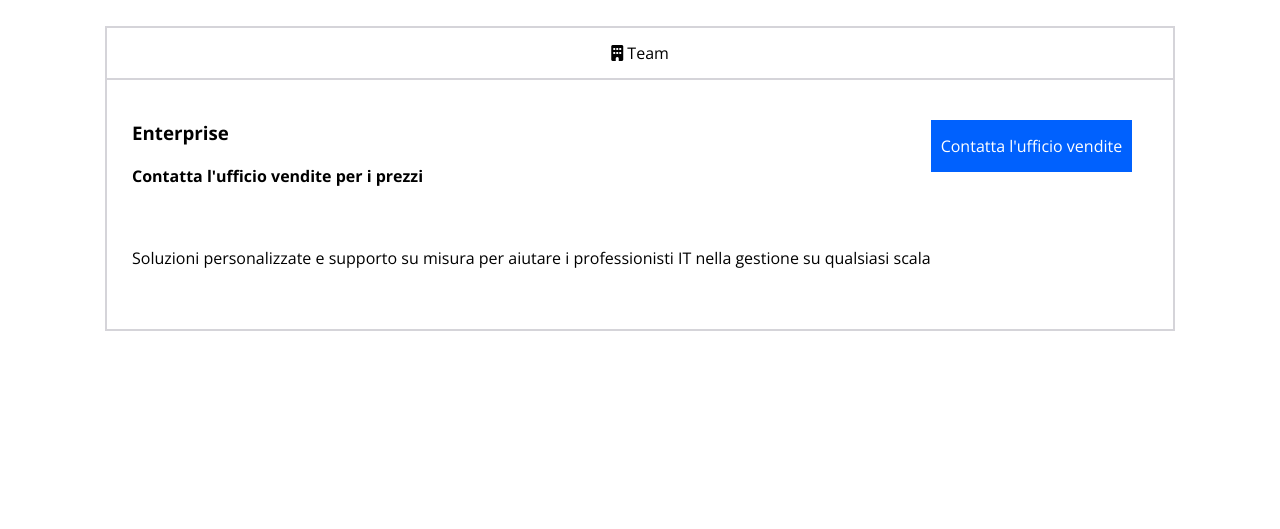
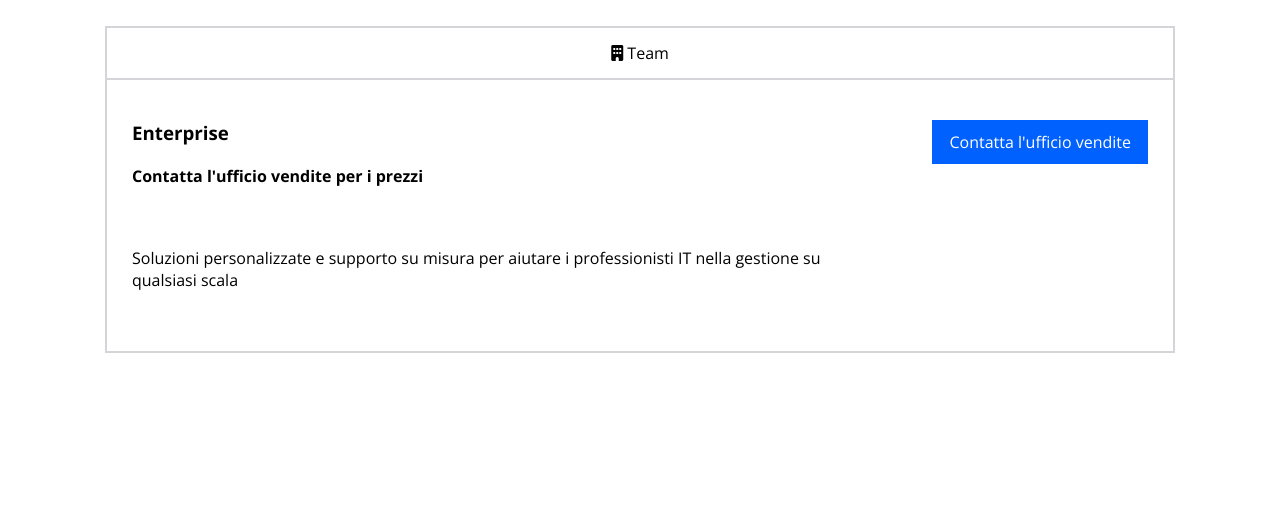
Before and after one commit to VincenzoTulimieri/htmlcss-dropbox, a plain HTML site: page index.html in a window 1280 px wide. Shown: the part 2340-2869 px from the top of the page. Drawn offline with nearby package versions, Linux system fonts and the light colour scheme.

Commit message:
fix: aggiustata colonna base e ridimensionamenti h2 griglia

```diff
--- a/css/style.css
+++ b/css/style.css
@@ -266,8 +266,12 @@ main{
 .contenuti-colonna-base div{
     margin-bottom: 60px;
 }
-.ufficio{
-    padding: 15px 10px;
+.content-left{
+    width: 70%;
+}
+.content-right{
+    width: 30%;
+    text-align: right;
 }
 
 /* immagine e testo */
--- a/index.html
+++ b/index.html
@@ -159,13 +159,13 @@
                             <p><i class="fa-solid fa-building"></i></i> Team</p>
                         </div>
                         <div class="contenuti-colonna-base">
-                            <div>
+                            <div class="content-left">
                                 <h3>Enterprise</h3>
                                 <div><strong>Contatta l'ufficio vendite per i prezzi</strong></div>
                                 <p>Soluzioni personalizzate e supporto su misura per aiutare i professionisti IT nella gestione su qualsiasi scala</p>
                             </div>
-                            <div>
-                                <button class="btn gratuita ufficio">Contatta l'ufficio vendite</button>
+                            <div class="content-right">
+                                <button class="btn gratuita">Contatta l'ufficio vendite</button>
                             </div>
                         </div>
                     </div>
```
